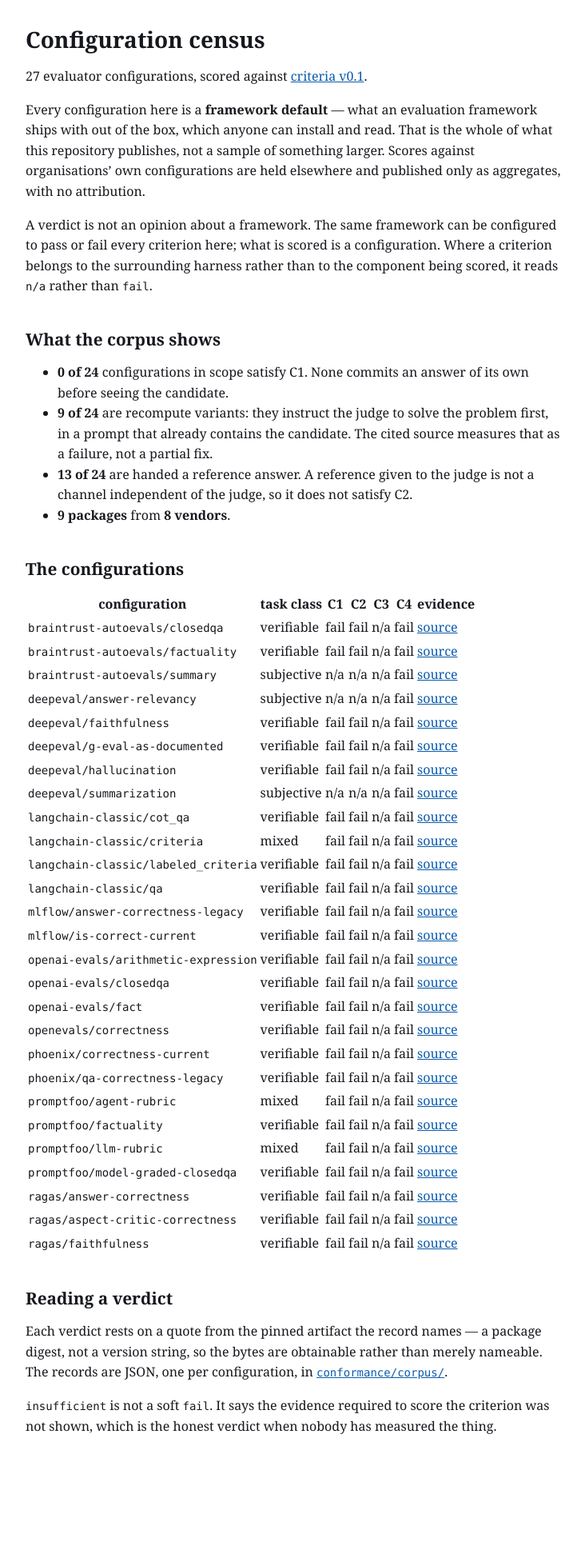
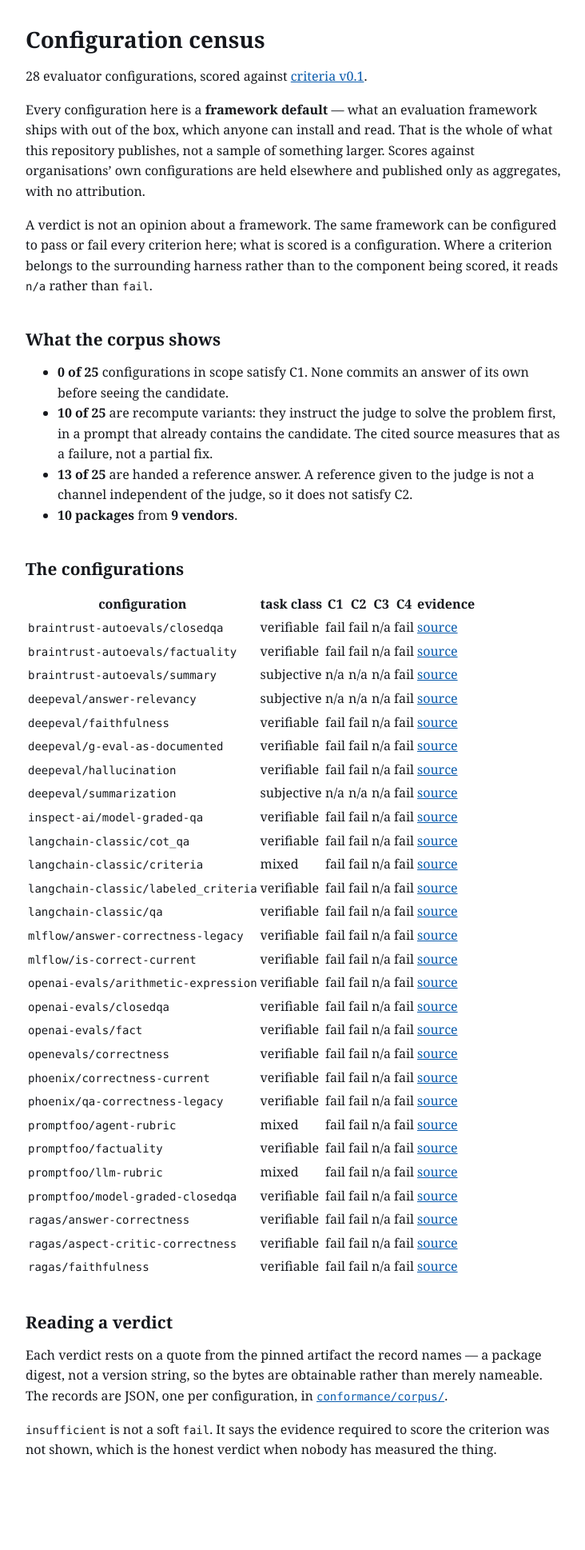
Before and after one commit to evaluator-integrity/evaluator-integrity, a Jekyll site: the page built from census/index.md, in a window 1280 px wide. Shown: the whole page at 80% size, without its empty margins (272-1004 px from the left). Built offline with Jekyll 4.4.1, drawn with Linux system fonts in a browser that asks for light colours; before the commit the page ends 1908 px from its top, so only the background shows below that.

Commit message:
Add inspect-ai/model-graded-qa to the corpus: 28 records, 9 vendors
Inspect (UK AI Security Institute, inspect-ai==0.3.261) joins the census.
model_graded_qa's default template is a single call with the submission in
context, graded by a holistic GRADE: C/P/I verdict; its default
instructions carry the openai-evals/closedqa instruction verbatim, and the
shipped file's own comment records that lineage ('these templates are
based on the openai closedqa templates'). Scored C1 fail
(recompute_variant), C2 fail (criterion string, not an independent
instrument; reference_supplied false), C3 n/a (harness scope), C4 fail --
each verdict consistent with the ancestor record's reasoning. The record
notes, in fairness, the unusually careful injection engineering in the
same file, which addresses a different property than anchoring.

Evidence pinned to the wheel: inspect_ai/scorer/_model.py at sha256
092049f0..., five fragments asserted against the file bytes; provenance
entry generated from the download, not hand-typed. verify_quotes gains
the inspect-ai directory mapping and rebuild-recipe entry.

Derived figures move accordingly (report --check re-verified): 28
records, 25 in C1 scope, 0 pass, 10 recompute variants, 13 of 25
reference-supplied, 10 packages from 9 vendors. Census regenerated;
README and homepage prose updated to the derived numbers. The
accompanying study's counts (24 configurations, 8 frameworks) describe
its measurement-date snapshot and are noted as such in the record.

Full gate run on this tree: pytest 84/84 (CI invocation), report,
verify_citations, coherence, census --check, public-safety, and
verify_quotes --require-artifacts at 19/19 artifacts, 28/28 records.

```diff
--- a/census/index.md
+++ b/census/index.md
@@ -11,7 +11,7 @@
 
 # Configuration census
 
-27 evaluator configurations, scored against [criteria v0.1](../criteria/v0.1/).
+28 evaluator configurations, scored against [criteria v0.1](../criteria/v0.1/).
 
 Every configuration here is a **framework default** — what an evaluation
 framework ships with out of the box, which anyone can install and read.
@@ -27,18 +27,18 @@
 
 ## What the corpus shows
 
-- **0 of 24** configurations in
+- **0 of 25** configurations in
   scope satisfy C1. None commits an answer of its own before seeing the
   candidate.
-- **9 of 24** are
+- **10 of 25** are
   recompute variants: they instruct the judge to solve the problem
   first, in a prompt that already contains the candidate. The cited
   source measures that as a failure, not a partial fix.
-- **13 of 24** are
+- **13 of 25** are
   handed a reference answer. A reference given to the judge is not a
   channel independent of the judge, so it does not satisfy C2.
-- **9 packages** from
-  **8 vendors**.
+- **10 packages** from
+  **9 vendors**.
 
 ## The configurations
 
@@ -52,6 +52,7 @@
 | `deepeval/g-eval-as-documented` | verifiable | fail | fail | n/a | fail | [source](https://deepeval.com/docs/metrics-llm-evals) |
 | `deepeval/hallucination` | verifiable | fail | fail | n/a | fail | [source](https://github.com/confident-ai/deepeval/tree/v4.1.5/deepeval/metrics/hallucination/templates) |
 | `deepeval/summarization` | subjective | n/a | n/a | n/a | fail | [source](https://github.com/confident-ai/deepeval/tree/v4.1.5/deepeval/metrics/summarization/templates) |
+| `inspect-ai/model-graded-qa` | verifiable | fail | fail | n/a | fail | [source](https://github.com/UKGovernmentBEIS/inspect_ai/blob/0.3.261/src/inspect_ai/scorer/_model.py) |
 | `langchain-classic/cot_qa` | verifiable | fail | fail | n/a | fail | [source](https://github.com/langchain-ai/langchain/blob/185119f98e6286253a2326d7cf4f59592678023d/libs/langchain/langchain_classic/evaluation/qa/eval_prompt.py) |
 | `langchain-classic/criteria` | mixed | fail | fail | n/a | fail | [source](https://github.com/langchain-ai/langchain/blob/185119f98e6286253a2326d7cf4f59592678023d/libs/langchain/langchain_classic/evaluation/criteria/prompt.py) |
 | `langchain-classic/labeled_criteria` | verifiable | fail | fail | n/a | fail | [source](https://github.com/langchain-ai/langchain/blob/185119f98e6286253a2326d7cf4f59592678023d/libs/langchain/langchain_classic/evaluation/criteria/prompt.py) |
--- a/conformance/verify_quotes.py
+++ b/conformance/verify_quotes.py
@@ -45,7 +45,7 @@
     for p in ragas==0.4.3 autoevals==0.3.0 langchain-classic==1.0.8 \\
              arize-phoenix-evals==3.3.0 arize-phoenix-evals==2.0.0 \\
              openevals==0.2.0 mlflow==3.15.1 evals==3.0.1.post1 \\
-             deepeval==4.1.5; do
+             deepeval==4.1.5 inspect-ai==0.3.261; do
         pip download --no-deps --dest . "$p"
     done
     mkdir -p x
@@ -101,7 +101,8 @@
                             art.path.split("/", 1)[1])
     top = {"ragas": "ragas", "evals": "evals", "autoevals": "autoevals",
            "langchain-classic": "langchain_classic", "openevals": "openevals",
-           "mlflow": "mlflow", "promptfoo": "promptfoo"}
+           "mlflow": "mlflow", "promptfoo": "promptfoo",
+           "inspect-ai": "inspect_ai"}
     name = art.package.split("==")[0].split("@")[0]
     if name == "arize-phoenix-evals":
         stem = "phoenix200" if "2.0.0" in art.package else "arize_phoenix_evals"
```
Also changed, not shown: conformance/_provenance_data.py (+18 -1 lines), conformance/corpus/inspect-ai__model-graded-qa.json (added, +46 -0 lines), conformance/published_figures.json (+9 -8 lines), index.md (+1 -1 lines), README.md.
